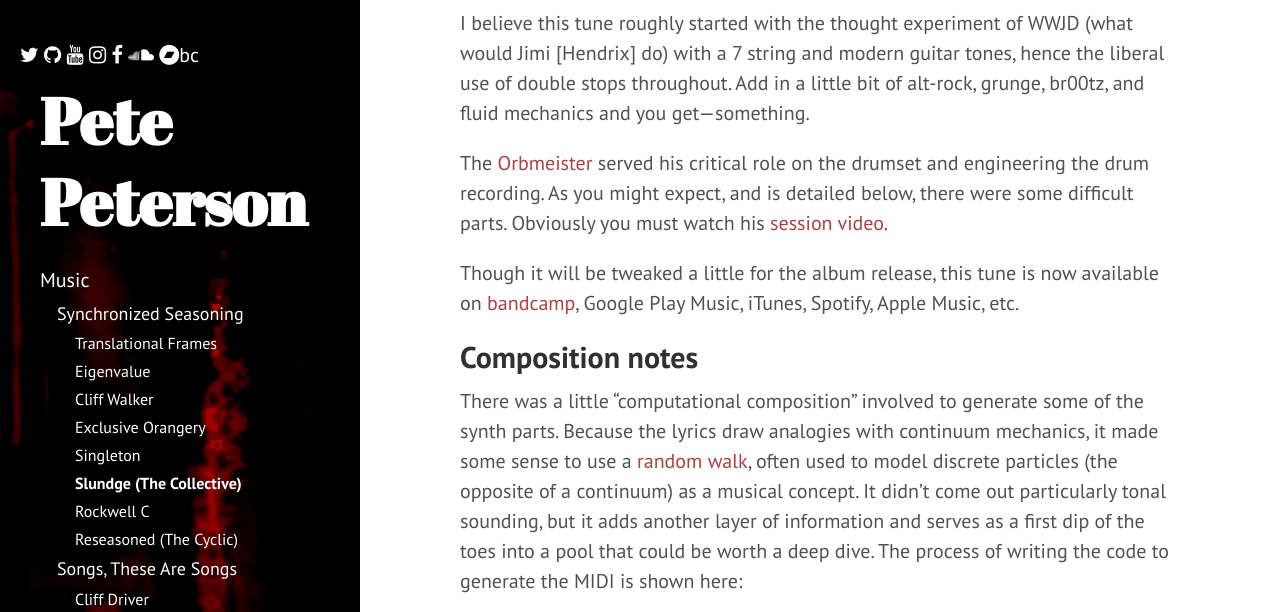
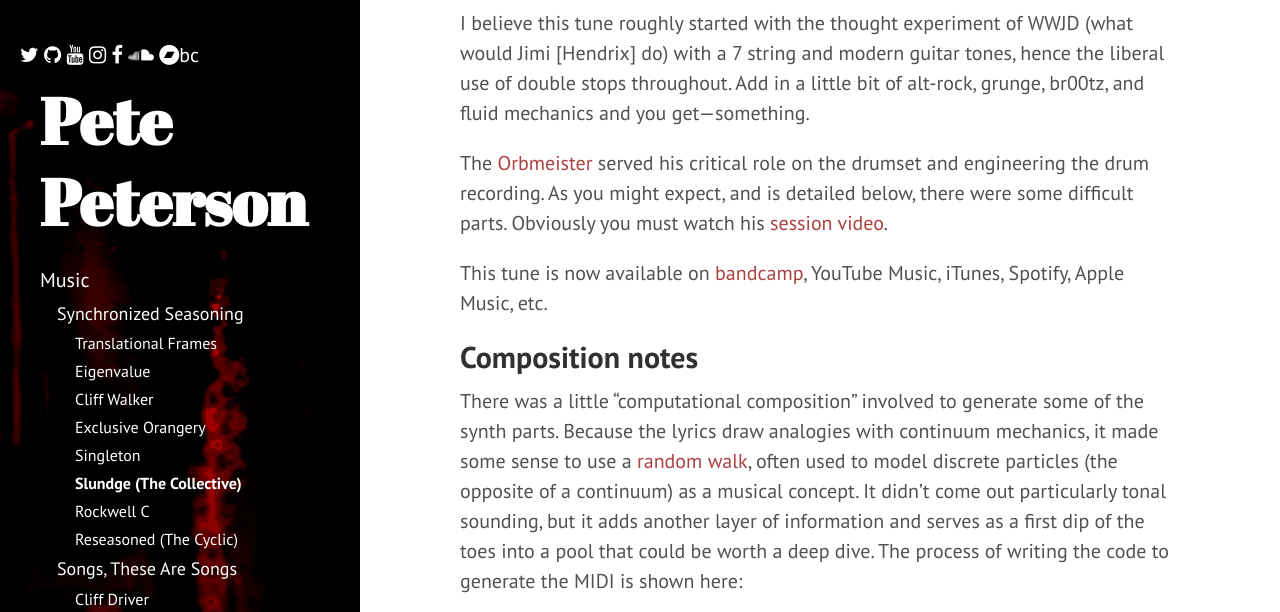
Before and after one commit to petepm/petepm.github.io, a Jekyll site: the page built from music/synchronized-seasoning/slundge.md, in a window 1280 px wide and 900 px high, scrolled down 535 px, cut to the strip 0-612 px from the top of the window. Built offline with Jekyll 4.4.1, drawn with Linux system fonts in a browser that asks for light colours; nearby versions of some CDN libraries; comment, search, counter and statistics services are not loaded.

Commit message:
Update links

```diff
--- a/music/synchronized-seasoning/slundge.md
+++ b/music/synchronized-seasoning/slundge.md
@@ -7,7 +7,8 @@
 trackno: 6
 ---
 
-<iframe width="560" height="315" src="https://www.youtube.com/embed/XQ0FLt0jW94" frameborder="0" allow="accelerometer; autoplay; encrypted-media; gyroscope; picture-in-picture" allowfullscreen></iframe>
+<iframe width="560" height="315" src="https://www.youtube.com/embed/HIjNABoRVpc"
+frameborder="0" allow="accelerometer; autoplay; encrypted-media; gyroscope; picture-in-picture" allowfullscreen></iframe>
 
 8 months for ["Exclusive Orangery"](exclusive-orangery);
 7 for ["Singleton"](singleton);
@@ -27,10 +28,9 @@
 Obviously you must watch his
 [session video](https://www.youtube.com/watch?v=ZDAJBfFbBPE).
 
-Though it will be tweaked a little for the album release,
-this tune is now available on
-[bandcamp](https://petepeterson.bandcamp.com/track/slundge-the-collective),
-Google Play Music, iTunes, Spotify, Apple Music, etc.
+This tune is now available on
+[bandcamp](https://petepeterson.bandcamp.com/album/synchronized-seasoning),
+YouTube Music, iTunes, Spotify, Apple Music, etc.
 
 
 ## Composition notes
```
Also changed, not shown: music/synchronized-seasoning/cliff-walker.md (+4 -3 lines), music/synchronized-seasoning/eigenvalue.md (+7 -4 lines), music/synchronized-seasoning/exclusive-orangery.md (+5 -3 lines), music/synchronized-seasoning/singleton.md (+4 -2 lines), music/synchronized-seasoning/translational-frames.md (+5 -4 lines).
